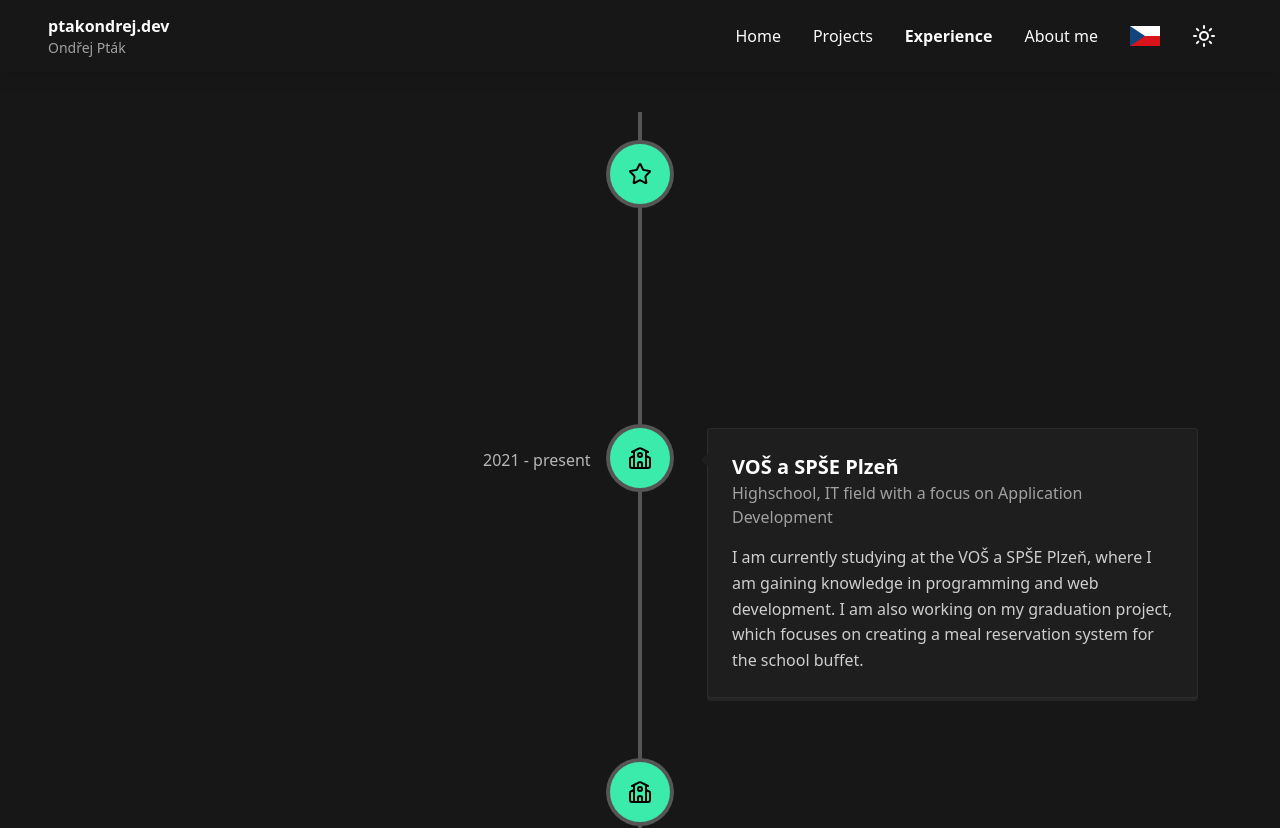
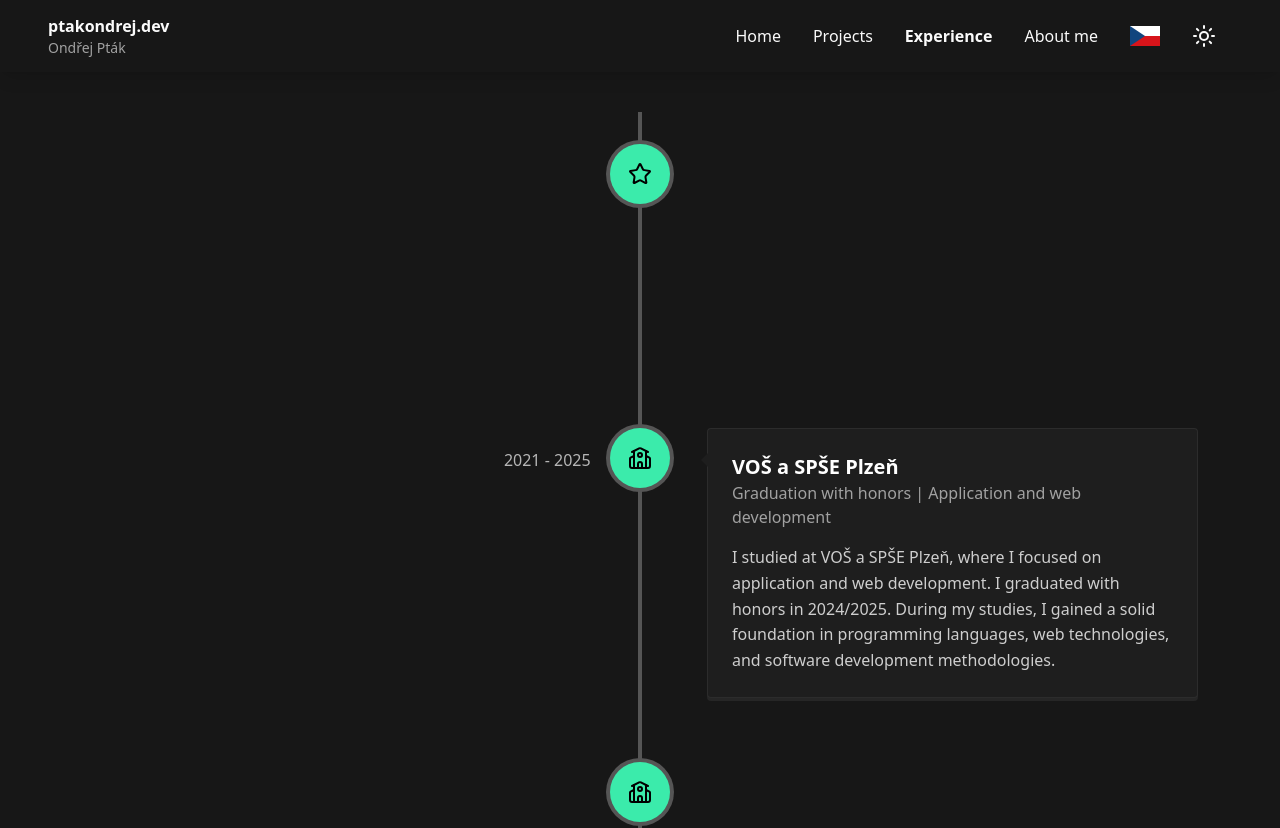
Before and after one commit to florixak/ondrej-portfolio, a Next.js app: page /en/experience in a window 1280 px wide. Shown: the top 828 px of the page. Built offline with nearby package versions, Linux system fonts and the light colour scheme.

Commit message:
Update school information

```diff
--- a/components/ExperienceTimeline.tsx
+++ b/components/ExperienceTimeline.tsx
@@ -8,6 +8,7 @@ import "react-vertical-timeline-component/style.min.css";
 import { useTheme } from "next-themes";
 import { Experience } from "@/types/types";
 import { Suspense, useEffect, useState } from "react";
+import Loading from "@/app/[locale]/loading";
 
 type ExperienceTimelineProps = {
   experience: Experience[];
@@ -33,7 +34,7 @@ const ExperienceTimeline = ({ experience }: ExperienceTimelineProps) => {
   }
 
   return (
-    <Suspense fallback={<div>Loading...</div>}>
+    <Suspense fallback={<Loading />}>
       <VerticalTimeline lineColor={lineColor}>
         {experience.map((exp) => (
           <VerticalTimelineElement
--- a/data/data.ts
+++ b/data/data.ts
@@ -52,7 +52,7 @@ export const experience = (t: any): Experience[] => [
   },
   {
     id: "2",
-    date: "2021 - present",
+    date: "2021 - 2025",
     title: t("education.highschool.title"),
     subtitle: t("education.highschool.subtitle"),
     description: t("education.highschool.description"),
--- a/messages/cs.json
+++ b/messages/cs.json
@@ -87,8 +87,8 @@
     "education": {
       "highschool": {
         "title": "VOŠ a SPŠE Plzeň",
-        "subtitle": "Střední škola, obor IT se zaměřením na Vývoj aplikací",
-        "description": "V současné době studuji VOŠ a SPŠE Plzeň, kde získávám znalosti v programování a vývoji webu. Dále pracuji na svém absolventském projektu, který se zaměřuje na vytvoření rezervačního systému jídel pro školní bufet"
+        "subtitle": "Maturita s vyznamenáním | Vývoj aplikací a webových stránek",
+        "description": "Studoval jsem na VOŠ a SPŠE Plzeň, kde získávám znalosti v programování a vývoji webu. Dále pracuji na svém absolventském projektu, který se zaměřuje na vytvoření rezervačního systému jídel pro školní bufet"
       }
     },
     "ownprojects": {
--- a/messages/en.json
+++ b/messages/en.json
@@ -87,8 +87,8 @@
     "education": {
       "highschool": {
         "title": "VOŠ a SPŠE Plzeň",
-        "subtitle": "Highschool, IT field with a focus on Application Development",
-        "description": "I am currently studying at the VOŠ a SPŠE Plzeň, where I am gaining knowledge in programming and web development. I am also working on my graduation project, which focuses on creating a meal reservation system for the school buffet."
+        "subtitle": "Graduation with honors | Application and web development",
+        "description": "I studied at VOŠ a SPŠE Plzeň, where I focused on application and web development. I graduated with honors in 2024/2025. During my studies, I gained a solid foundation in programming languages, web technologies, and software development methodologies."
       }
     },
     "ownprojects": {
```
